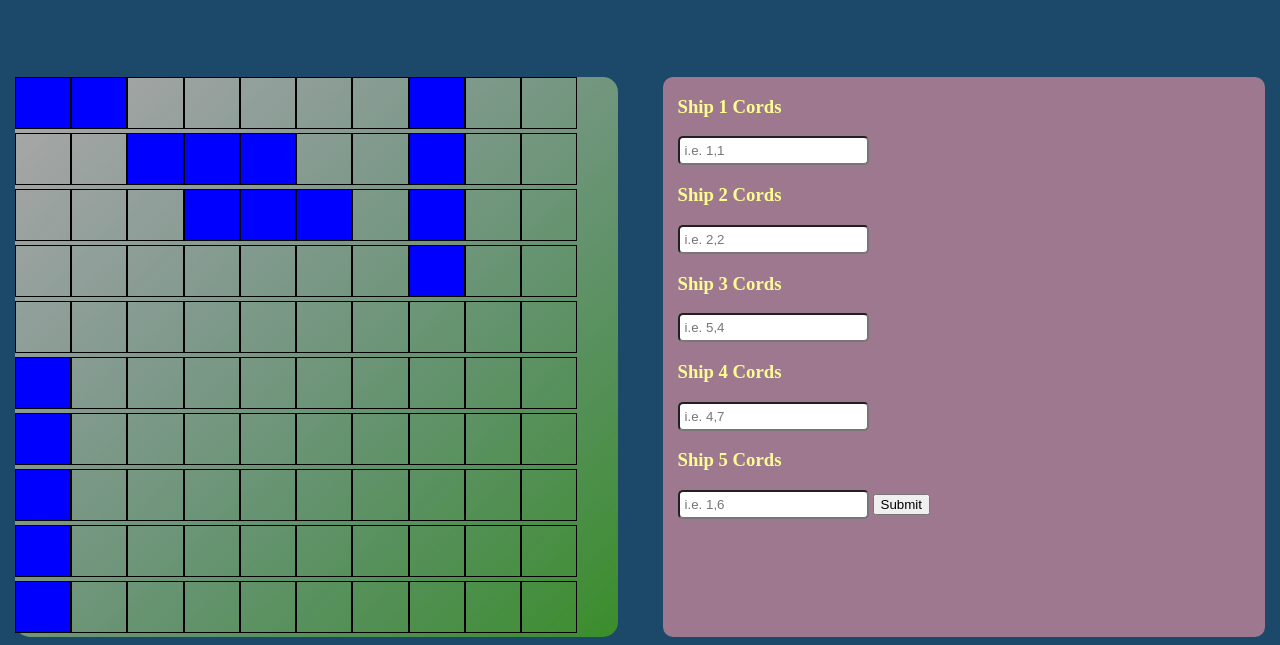
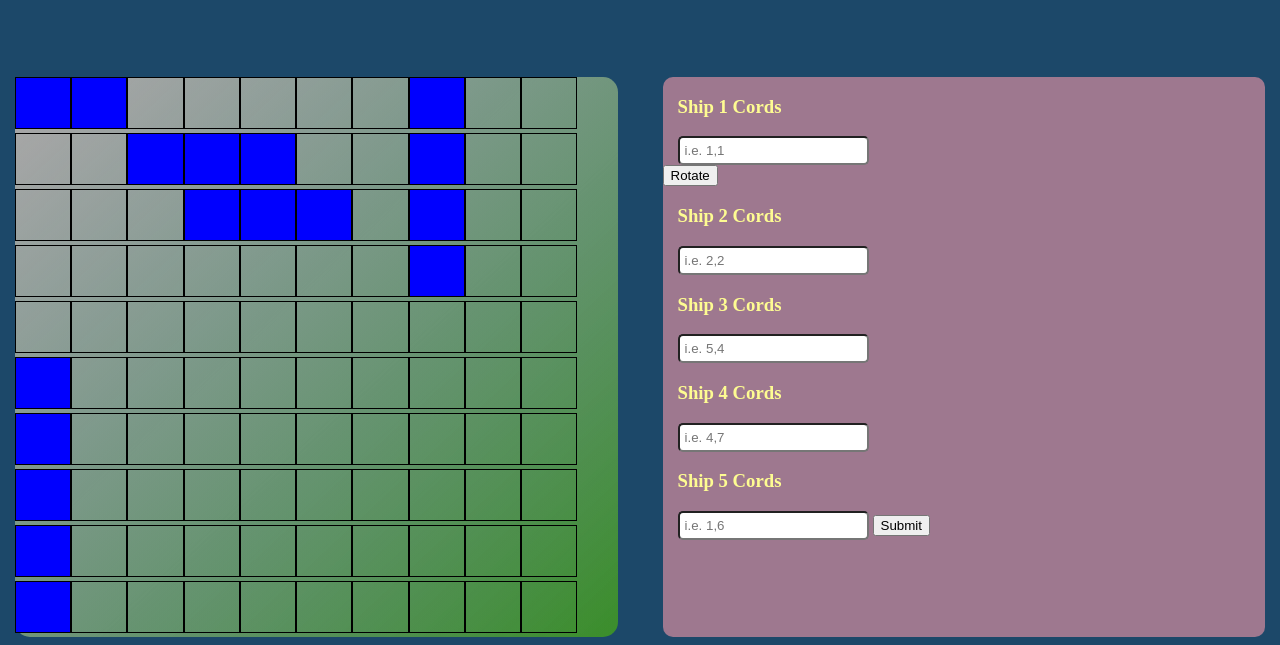
Before and after one commit to MR-Farabough/battleShip, a website with bundled scripts: page index.html in a window 1280 px wide. Shown: the part 83-728 px from the top of the page. Built offline with nearby package versions, Linux system fonts and the light colour scheme.

Commit message:
Top Modal div

```diff
--- a/index.html
+++ b/index.html
@@ -22,8 +22,15 @@
         </div>
         <div class="card-two dark">
             <div class="modal active">
-                <h3>Ship 1 Cords</h3>
-                <input type="text" placeholder="i.e. 1,1" class="cordInput1">
+                <div class="top-modal">
+                    <div>
+                        <h3>Ship 1 Cords</h3>
+                        <input type="text" placeholder="i.e. 1,1" class="cordInput1">
+                    </div>
+                    <div class="rotate-field">
+                        <button class="rotateBTN">Rotate</button>
+                    </div>
+                </div>
                 <h3>Ship 2 Cords</h3>
                 <input type="text" placeholder="i.e. 2,2" class="cordInput2">
                 <h3>Ship 3 Cords</h3>
```
